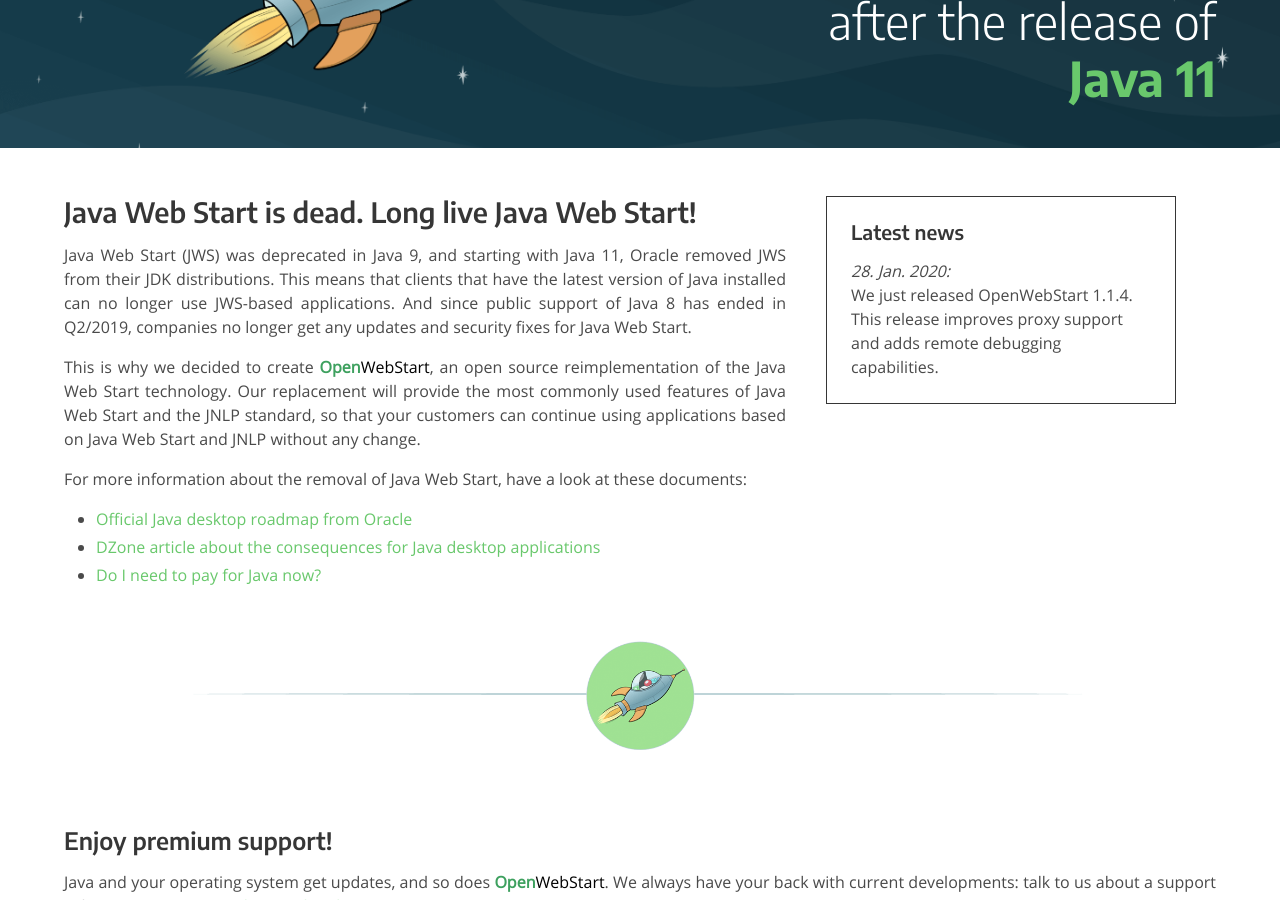
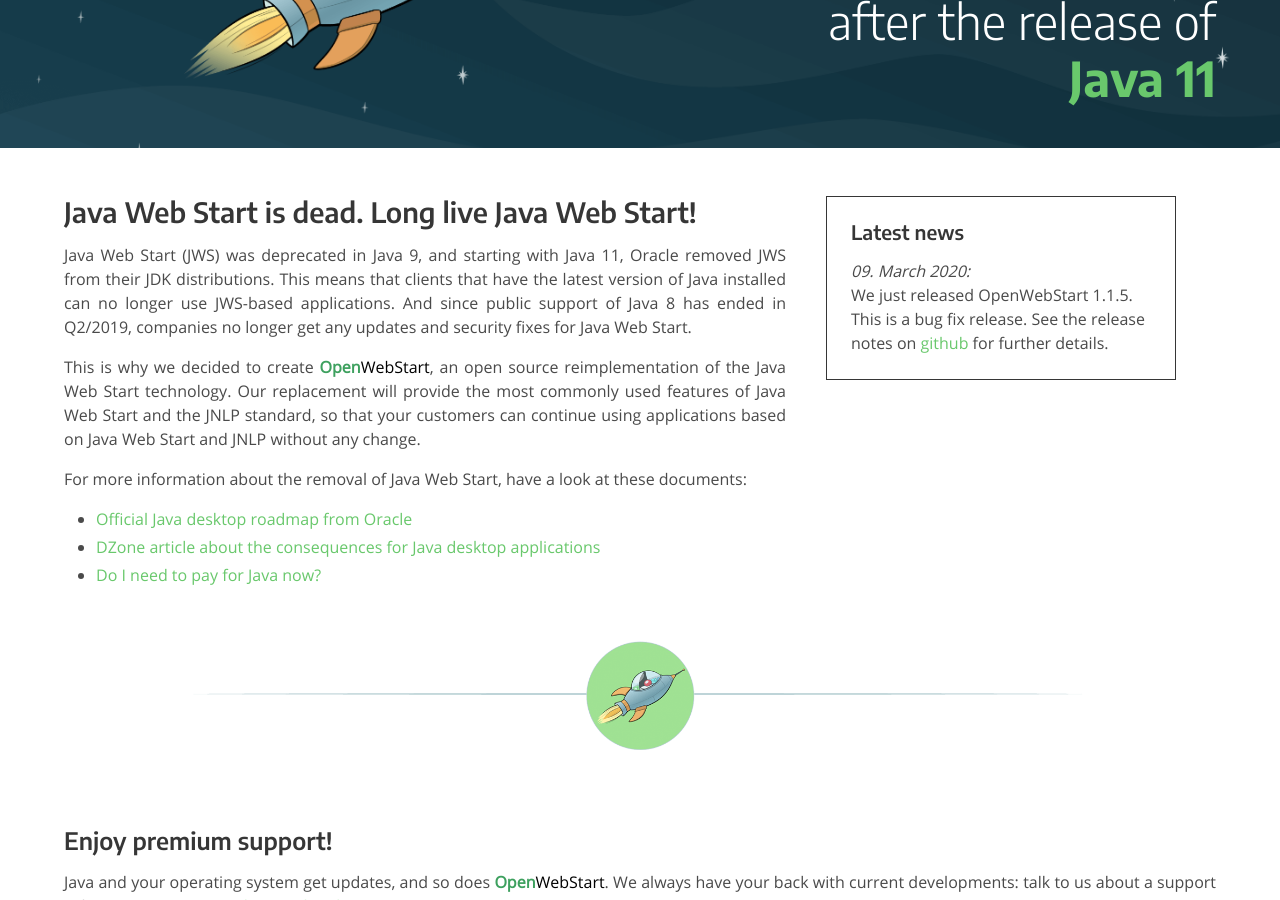
Before and after one commit to karakun/openwebstart-page, a Jekyll site: the page built from index.md, in a window 1280 px wide and 900 px high, scrolled down 332 px. Built offline with Jekyll 4.4.1, drawn with Linux system fonts in a browser that asks for light colours; comment, search, counter and statistics services are not loaded.

Commit message:
update release number 1.1.4 -> 1.1.5

```diff
--- a/index.md
+++ b/index.md
@@ -6,9 +6,9 @@
 
 <div class="latest-news">
 <h4>Latest news</h4>
-<em>28. Jan. 2020:</em><br/>
-We just released OpenWebStart 1.1.4.
-This release improves proxy support and adds remote debugging capabilities.
+<em>09. March 2020:</em><br/>
+We just released OpenWebStart 1.1.5.
+This is a bug fix release. See the release notes on <a href="https://github.com/karakun/OpenWebStart/releases" target="_blank">github</a> for further details.
 </div>
 
 ## Java Web Start is dead. Long live Java Web Start!
```
Also changed, not shown: download.md (+4 -4 lines), installation.md (+6 -6 lines).
